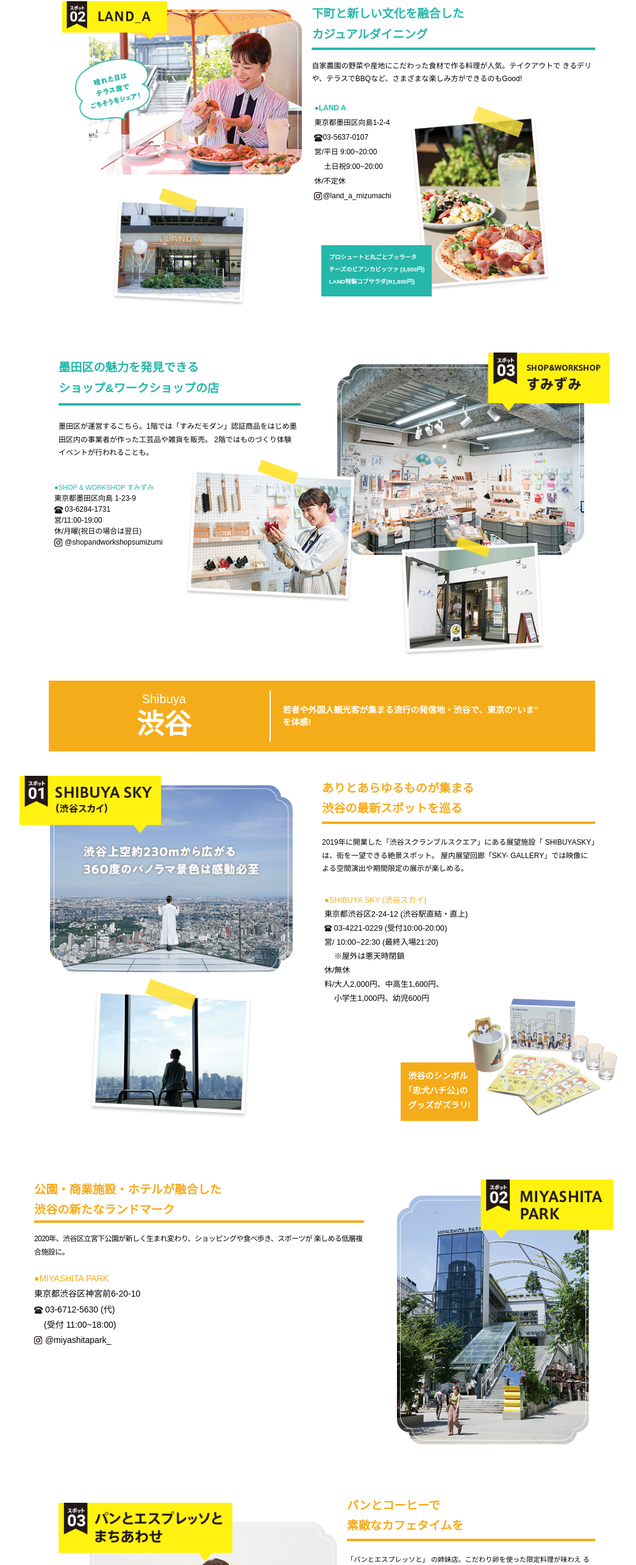
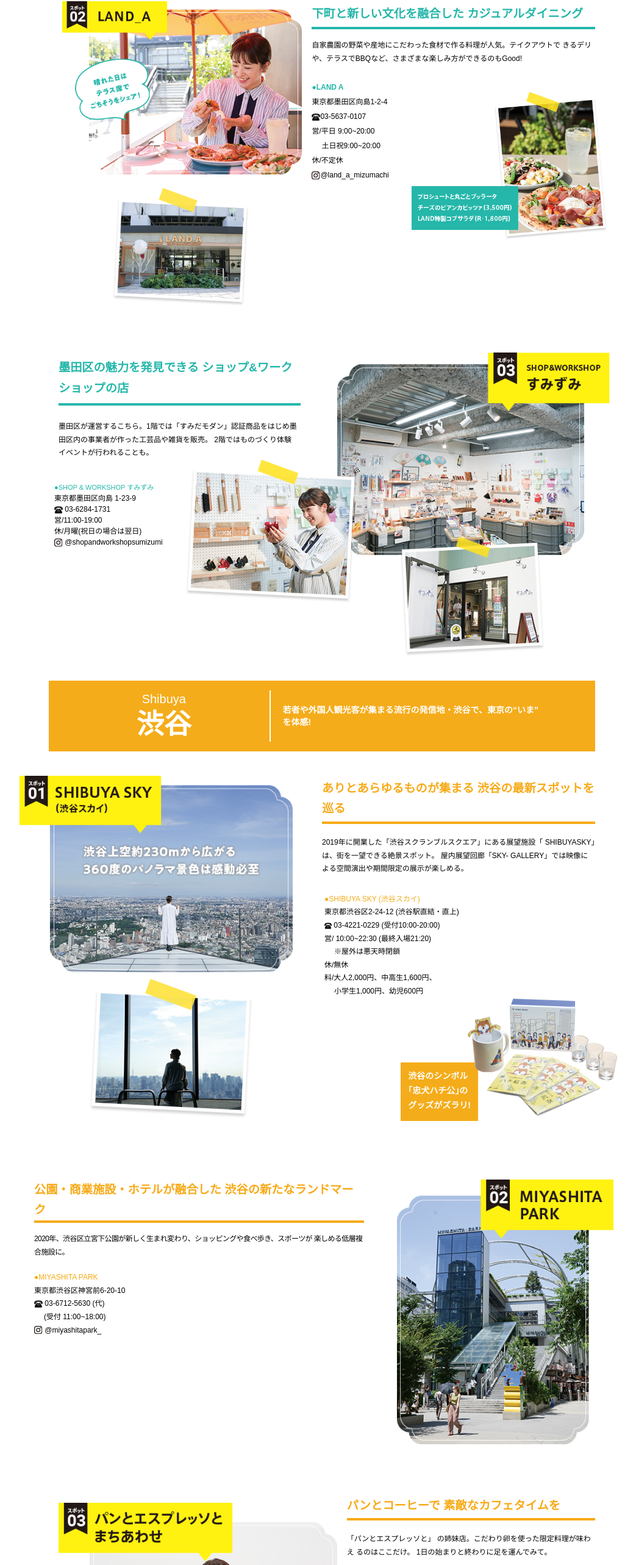
Before and after one commit to hars123h/japenese_toursite, a React (Create React App) app: page / in a window 1280 px wide. Shown: the part 2070-4636 px from the top of the page at 61% size, without its empty margins (112-1155 px from the left). Built offline with nearby package versions, Linux system fonts and the light colour scheme.

Commit message:
Heading Line Fix

```diff
--- a/src/App.css
+++ b/src/App.css
@@ -128,6 +128,9 @@
 }
 .screen4Head {
   /* margin-left: -10px !important; */
+}
+.towerImg {
+  width: 120% !important;
 }
 @media only screen and (max-width: 1500px) {
   .planePadding {
--- a/src/App.jsx
+++ b/src/App.jsx
@@ -18,7 +18,9 @@
 import s3rightImage from './images/s3rightImage.png';
 // Screen 4 Images
 import s4land from './images/s4land.png';
-import s4lunch from './images/s4lunch.png';
+// import s4lunch from './images/s4lunch.png';
+import s4lunch from './images/lunchS4.png';
+
 import s4new02 from './images/s4new02.png';
 // Screen 5 Images
 import s503image from './images/s503image.png';
@@ -122,7 +124,7 @@
             <div className='flex flex-col  md:w-[60%] mobilePad'>
               <div className="part1  text-sm md:text-2xl cstm:text-[1.2rem] text-[#25b7aa] font-bold border-b-4 border-[#25b7aa]" style={{ lineHeight: '1.75em' }}>
                 東京スカイツリー® の近く
-                <br /> 地域に根付いた下町の魅力に出会える場所
+                 地域に根付いた下町の魅力に出会える場所
               </div>
               <div className="part2 text-black   mt-4 cstm:text-[12px] text-[0.60rem] md:text-lg xcstm:text-[11.5px]" style={{ lineHeight: '1.75em' }}>
                 夜はスカイツリーのライティングを眺めることができる。
@@ -216,7 +218,7 @@
 
             <div className='flex flex-col relative towerOuter  md:w-[70%]'>
               <div className="part1 py-1 md:text-3xl cstm:text-[1.2rem] text-[#25b7aa] xcstm:text-sm font-bold border-b-4 border-[#25b7aa] screen4Head" style={{ lineHeight: '1.75em' }}>
-                下町と新しい文化を融合した<br />
+                下町と新しい文化を融合した
                 カジュアルダイニング
               </div>
               <div className="part2 text-black cstm:text-[12px] md:text-[0.7rem]  p-0 mt-4 xcstm:text-[10px] screen4Para" style={{ lineHeight: '1.8em' }}>
@@ -227,8 +229,8 @@
                 自家農園の野菜や産地にこだわった食材で作る料理が人気。
                 テイクアウトで きるデリや、テラスでBBQなど、さまざまな楽しみ方ができるのもGood!
               </div>
-              <div className="part3 flex p-1 justify-between mt-5 text-[0.8rem] cstm:text-[12px] screen4ParaLi" style={{ lineHeight: '24px' }}>
-                <div>
+              <div className="part3 flex py-1 justify-between mt-5 text-[0.8rem] cstm:text-[12px] screen4ParaLi" style={{ lineHeight: '24px' }}>
+                <div style={{    width: "50%"}}>
                   <div className='text-[#25b7aa] font-bold'>●LAND A</div>
                   <div className='text-black'>東京都墨田区向島1-2-4</div>
                   <div className='text-black phn'><img src={phone_image} alt="phone" className='inline w-[14px] phn' />03-5637-0107</div>
@@ -238,16 +240,16 @@
                   <div className='text-black'><a href=" https://www.instagram.com/land_a_mizumachi/" target="_blank" rel="noreferrer"> <img src={instagram_icon} alt="insta_icon" className=' inline' />@land_a_mizumachi  </a></div>
                 </div>
 
-                <div className='relative'>
-                  <img src={s4lunch} alt="tower" className='cstm:w-[230px] cstm:translate-y-6 towerImg' style={{ marginRight: '70px' }} />
-                  <div className='w-[80px] opacity-80 h-[25px] bg-[#fee33d] absolute cstm:translate-y-6 -top-0.5 rotate-[20deg] left-[35%] z-10 towerStrip'> </div>
+                <div className=''>
+                  <img src={s4lunch} alt="tower" className=' towerImg' style={{ marginLeft: '20px', marginTop:'20px' }} />
+                  {/* <div className='w-[80px] opacity-80 h-[25px] bg-[#fee33d] absolute cstm:translate-y-6 -top-0.5 rotate-[20deg] left-[35%] z-10 towerStrip'> </div> */}
                 </div>
 
-                <div className="absolute cstm:text-[0.6rem] bg-[#25b7aa] cstm:bottom-4  cstm:left-4 bottom-12 text-sm font-bold text-white p-3 lg:bottom-40 lg:left-28 xcstm:text-xs xcstm:-bottom-24 towerBox">
+                {/* <div className="absolute cstm:text-[0.6rem] bg-[#25b7aa] cstm:bottom-4  cstm:left-4 bottom-12 text-sm font-bold text-white p-3 lg:bottom-40 lg:left-28 xcstm:text-xs xcstm:-bottom-24 towerBox">
                   <div className='mb-1'>プロシュートと丸ごとブッラータ</div>
                   <div className='mb-1'>チーズのビアンカビッツァ (3,500円)</div>
                   <div className='mb-1'>LAND特製コブサラダ(R1,800円)</div>
-                </div>
+                </div> */}
               </div>
             </div>
           </div>
@@ -262,7 +264,7 @@
           <div className="box flex  md:flex-row flex-col p-4 mt-10 w-[90%] md:w-[60%] mx-auto cstm:w-[51%] max-w-6xl shop03Outer widthOuter">
             <div className='flex flex-col  md:w-[60%]  relative shop03OuterTeaxt'>
               <div className="part1 py-2 md:text-3xl cstm:text-[1.2rem]  text-[#25b7aa] font-bold border-b-4 border-[#25b7aa] xcstm:text-sm screen4Head" style={{ lineHeight: '1.75em' }}>
-                墨田区の魅力を発見できる<br />
+                墨田区の魅力を発見できる
                 ショップ&ワークショップの店
               </div>
               <div className="part2  text-black  cstm:text-[12px] py-2 mt-4 md:text-[15px] xcstm:text-[0.45rem] shop03Para" style={{ lineHeight: '1.8em' }}>
@@ -343,7 +345,7 @@
 
             <div className='flex flex-col relative  md:w-[60%] cstm:w-[80%]'>
               <div className="part1 py-1 md:text-3xl cstm:text-[1.2rem] text-[#f7aa17] font-bold border-b-4 border-[#f7aa17] xcstm:text-sm screen4Head" style={{ lineHeight: '1.75em' }}>
-                ありとあらゆるものが集まる <br />
+                ありとあらゆるものが集まる
                 渋谷の最新スポットを巡る
               </div>
               <div className="part2 text-black md:text-[0.8rem] py-1 mt-4 xcstm:text-[0.54rem] cstm:text-[12px] shiPara" style={{ lineHeight: '1.8em' }}>
@@ -356,7 +358,7 @@
                 {/* <div>「SHIBUYASKY」は、街を一望できる絶景スポット。 屋内展望回廊「SKY-</div> */}
                 {/* GALLERY」では映像による空間演出や期間限定の展示が楽しめる。 */}
               </div>
-              <div className="part3 flex flex-col md:flex-row p-1 justify-between mt-5 xcstm:text-[0.8rem] md:text-[1.1rem] cstm:text-[0.8rem] shiPara2" style={{ lineHeight: '1.8em' }}>
+              <div className="part3 flex flex-col md:flex-row p-1 justify-between mt-5 xcstm:text-[0.8rem]  cstm:text-[12px] shiPara2" style={{ lineHeight: '1.8em' }}>
                 <div>
                   <div className='text-[#f5ac1a]'>●SHIBUYA SKY (渋谷スカイ)</div>
                   <div className='text-black '>東京都渋谷区2-24-12 (渋谷駅直結・直上)</div>
@@ -393,7 +395,7 @@
           <div className="box flex flex-col md:flex-row mt-36 md:w-[60%] mx-auto pt-4 cstm:w-[51%] max-w-6xl widthOuter">
             <div className='flex flex-col  md:w-[60%] cstm:w-[145%]'>
               <div className=" part1 md:text-3xl  cstm:text-[1.2rem] text-[#f7aa17] cstm:-translate-x-6 font-bold border-b-4 border-[#f7aa17] xcstm:text-xs screen4Head " style={{ lineHeight: '1.75em' }}>
-                公園・商業施設・ホテルが融合した <br />
+                公園・商業施設・ホテルが融合した
                 渋谷の新たなランドマーク
               </div>
               <div className="part2 text-black cstm:text-[12px] cstm:-translate-x-6  mt-4 md:text-[0.7rem] xcstm:text-[0.5rem] nokn:text-[0.6rem] screenpara" style={{ lineHeight: '1.8em' }}>
@@ -404,7 +406,7 @@
                 <div className=' tracking-tighter'>2020年、渋谷区立宮下公園が新しく生まれ変わり、ショッピングや食べ歩き、スポーツが 楽しめる低層複合施設に。</div>
                 {/* <div>楽しめる低層複合施設に。</div> */}
               </div>
-              <div className="part3 cstm:-translate-x-6  mt-5 xcstm:text-sm xcstm:mb-8 screenparaLi " style={{ lineHeight: '1.8em' }}>
+              <div className="part3 cstm:-translate-x-6  mt-5 xcstm:text-sm xcstm:mb-8 screenparaLi cstm:text-[12px] " style={{ lineHeight: '1.8em' }}>
                 <div>
                   <div className='text-[#f7aa17] '>●MIYASHITA PARK</div>
                   <div className='text-black '>東京都渋谷区神宮前6-20-10</div>
@@ -447,10 +449,10 @@
 
             <div className=' flex flex-col relative  md:w-[60%]  cstm:w-[100%] screen_8wrap'>
               <div className="part1 py-1 text-3xl text-[#f7aa17] font-bold border-b-4 border-[#f7aa17] cstm:text-[1.2rem]  screen4Head screen_8head" style={{ lineHeight: '1.75em' }}>
-                パンとコーヒーで <br />
+                パンとコーヒーで
                 素敵なカフェタイムを
               </div>
-              <div className="part2 text-black md:text-[0.7rem]  py-1 mt-4 xcstm:text-[12px] screen_8p" style={{ lineHeight: '1.8em' }}>
+              <div className="part2 text-black   py-1 mt-4 xcstm:text-[12px] screen_8p" style={{ lineHeight: '1.8em' }}>
                 「パンとエスプレッソと」 の姉妹店。こだわり卵を使った限定料理が味わえ
                 るのはここだけ。 1日の始まりと終わりに足を運んでみて。
               </div>
@@ -502,7 +504,7 @@
           <div className="box flex flex-col md:flex-row p-4 mt-32 md:w-[60%] mx-auto cstm:w-[65%] max-w-6xl widthOuter">
             <div className='flex flex-col  md:w-[60%] '>
               <div className="part1 py-2 md:text-3xl cstm:text-[1.2rem] xcstm:text-[1.0rem] text-[#f3bc3c] font-bold border-b-4 border-[#f3bc3c] screen4Head" style={{ lineHeight: '1.75em' }}>
-                渋谷区民のみならず <br />
+                渋谷区民のみならず
                 多くの来街者に親しまれている場所
               </div>
               <div className="part2 text-black cstm:text-[12px]  py-2 mt-4 xcstm:text-[12px] md:text-[0.9rem] screen_9para me-2" style={{ lineHeight: '1.8em' }}>
@@ -554,7 +556,7 @@
 
             <div className='flex flex-col relative  md:w-[60%]'>
               <div className="part1 py-1 cstm:text-[1.2rem] md:text-3xl xcstm:text-sm text-[#f7aa17] font-bold border-b-4 border-[#f7aa17] screen4Head" style={{ lineHeight: '1.75em' }}>
-                日本初出店!世界一の <br />
+                日本初出店!世界一の
                 ピンチョスが楽しめるバル
               </div>
               <div className="part2 text-black md:text-[0.7rem] cstm:text-[12px] xcstm:text-[0.45rem] py-1 mt-4 screen_10para" style={{ lineHeight: '1.8em' }}>
@@ -612,7 +614,7 @@
           <div className="box flex flex-col-reverse md:flex-row p-4 mt-5 md:w-[60%] mx-auto cstm:w-[60%] max-w-6xl cstm:translate-x-12 widthOuter">
             <div className='flex flex-col  md:w-[60%] cstm:w-[50%]'>
               <div className="part1  pt-2 pb-2 cstm:text-[1.2rem] md:text-3xl xcstm:text-xl text-[#00afde] cstm:translate-x-1 font-bold border-b-4 border-[#00afde] screen4Head" style={{ lineHeight: '1.75em' }}>
-                コーヒーをもっと好きになる <br />
+                コーヒーをもっと好きになる
                 ここにしかない新しい体験
               </div>
               <div className="part2 text-black cstm:text-[12px] py-2 mt-4 md:text-[15px] xcstm:text-[8px] flex flex-col items-center screen11Para " style={{ lineHeight: '1.8em' }}>
@@ -692,7 +694,7 @@
 
             <div className='flex flex-col relative  md:w-[60%]'>
               <div className="part1 py-1 md:text-3xl cstm:text-[1.2rem] xcstm:text-sm text-[#00aee0] font-bold border-b-4 border-[#00aee0] screen4Head" style={{ lineHeight: '1.75em' }}>
-                明るく開かれた心地よい空間で <br />
+                明るく開かれた心地よい空間で
                 美味しいコーヒーとの出会いを
               </div>
               <div className="part2 text-black xcstm:text-[0.45rem] cstm:text-[12px] md:text-[0.8rem]  py-1 mt-4 screen12Para" style={{ lineHeight: '1.8em' }}>
@@ -738,7 +740,7 @@
           <div className="box flex flex-col-reverse md:flex-row  mt-4 md:w-[60%] xcstm:w-[90%] mx-auto cstm:w-[60%] max-w-6xl screen13Wrap widthOuter">
             <div className='flex flex-col  md:w-[60%] cstm:w-[50%] cstm:translate-x-10'>
               <div className="part1 py-2 md:text-3xl cstm:text-[1.2rem] xcstm:text-xl text-[#00afde] font-bold border-b-4 border-[#00afde] screen4Head" style={{ lineHeight: '1.75em' }}>
-                アートを身近に感じられる <br /> 清澄白河のランドマーク
+                アートを身近に感じられる  清澄白河のランドマーク
               </div>
               <div className="part2 text-black xcstm:text-[0.4rem] cstm:text-[12px] md:text-[0.8rem]  mt-4 screen13Para" style={{ lineHeight: '1.8em' }}>
                 豊かな木場公園内にある現代美術専門の美術館図書室には「こども
@@ -832,7 +834,7 @@
 
               <div className='lastSection2'>
                 <div className="part1 py-1 md:text-[1.4rem] cstm:text-[1.2rem] xcstm:text-sm text-[#ee798c] font-bold border-b-4 border-[#ee798c]  sm:mt-10 md:mt-24 screen14Part1 screen4Head" style={{ lineHeight: '1.75em', marginTop: '115px' }}>
-                  新しい出会いや感性が刺激される<br />
+                  新しい出会いや感性が刺激される
                   カルチャーの発信地!
                 </div>
                 <div className="part2 text-black cstm:text-[12px]  xcstm:text-[0.5rem] md:text-[0.7rem] p-1 mt-4 screen14Para" style={{ lineHeight: '1.8em' }}>
```
Also changed, not shown: src/images/lunchS4.png (added).
